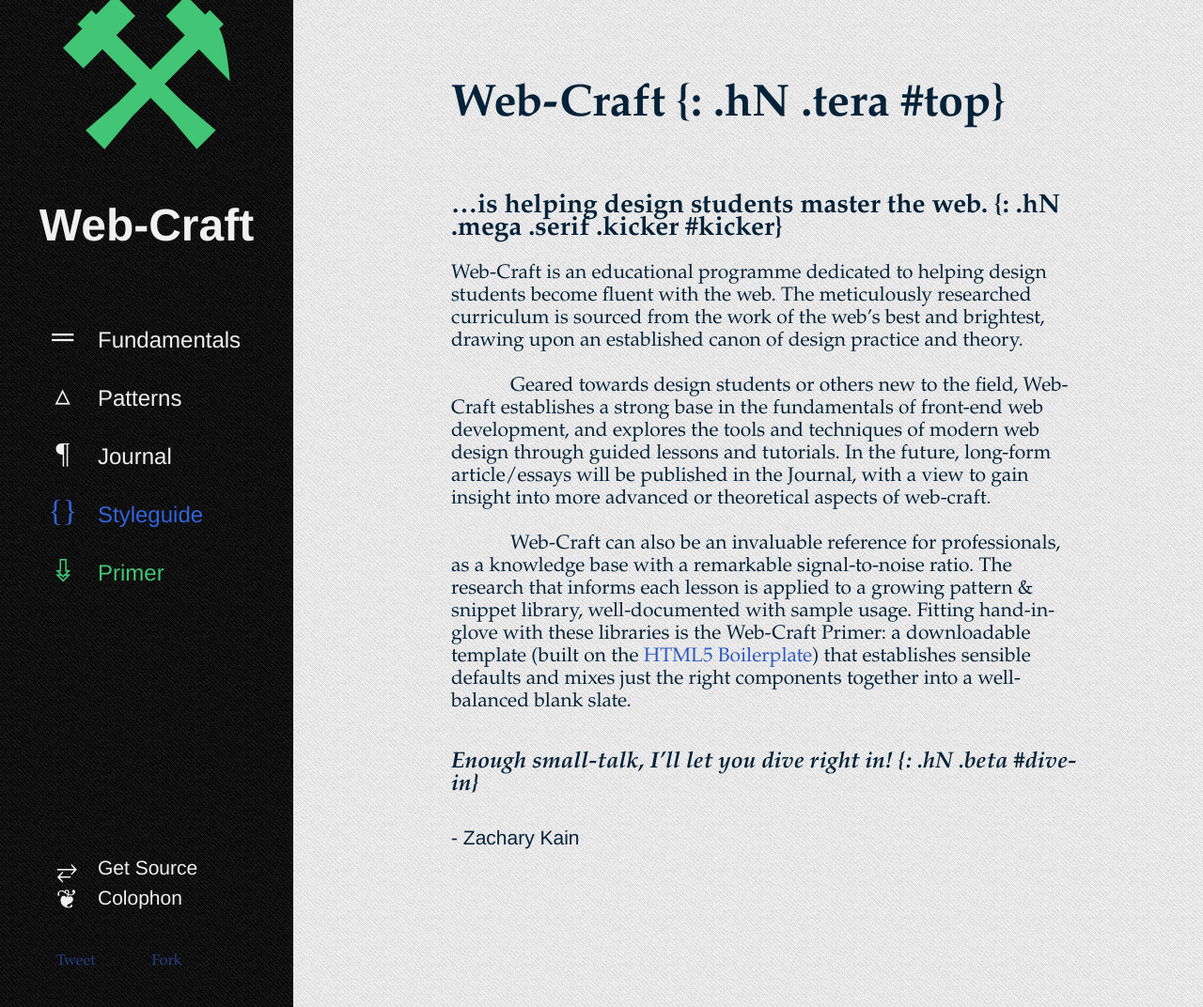
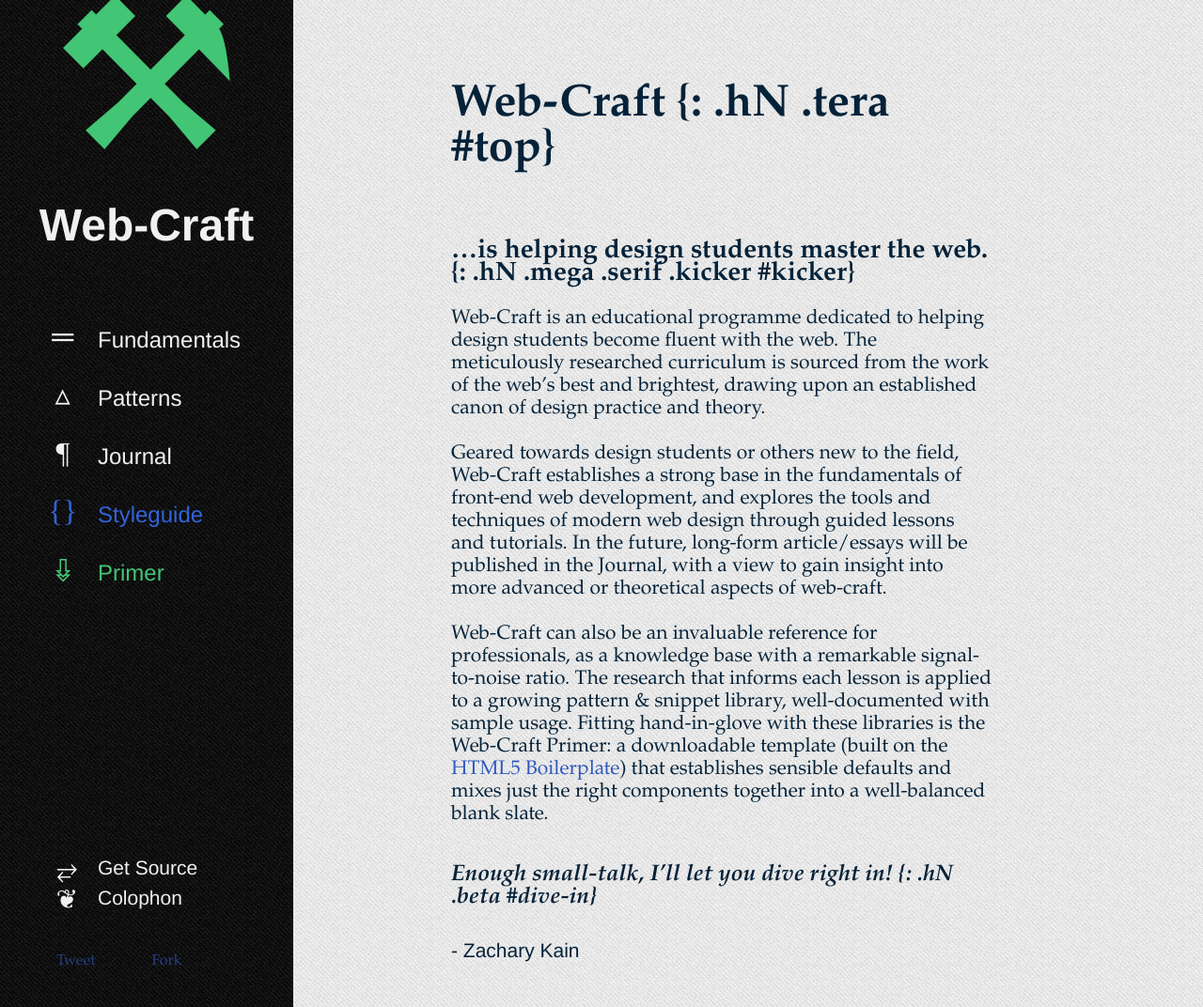
Before and after one commit to caycefischer/webcraft, a Jekyll site: the page built from index.markdown, in a window 1280 px wide and 1072 px high. Shown: the whole window at 94% size. Built offline with Jekyll 4.4.1, drawn with Linux system fonts in a browser that asks for light colours; nearby versions of some CDN libraries; comment, search, counter and statistics services are not loaded.

Commit message:
thin out nav font

```diff
--- a/css/style.css
+++ b/css/style.css
@@ -617,6 +617,9 @@
       margin-top: -1.5rem;
       text-indent: 3em;
    }
+   .hN + .hN {
+      text-indent: 0;
+   }
    /*p:first-of-type, .freight:first-of-type {
       text-indent: 0;
    }
@@ -766,7 +769,7 @@
 
    .sans {
       font-family: "myriad-pro", "Helvetica Neue", Helvetica, Helmet, Freesans, sans-serif;
-      font-weight: 400;
+      font-weight: 300;
       font-style: normal;
    }
    .serif {
@@ -966,8 +969,8 @@
       padding: 1.5em 3em; /* 24px ÷ 16 = 1.5 (24 = 24 × 1) */
    }
    .page.extended {
-      width: 48em;
-      margin-left: 24em;
+      width: 42em;
+      margin-left: 25.5em;
    }
 
 /* social
```
